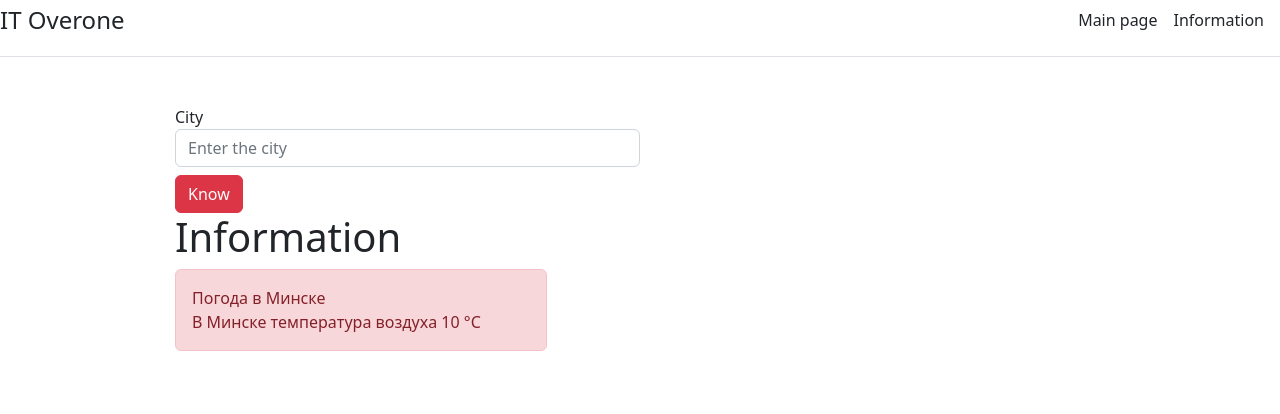
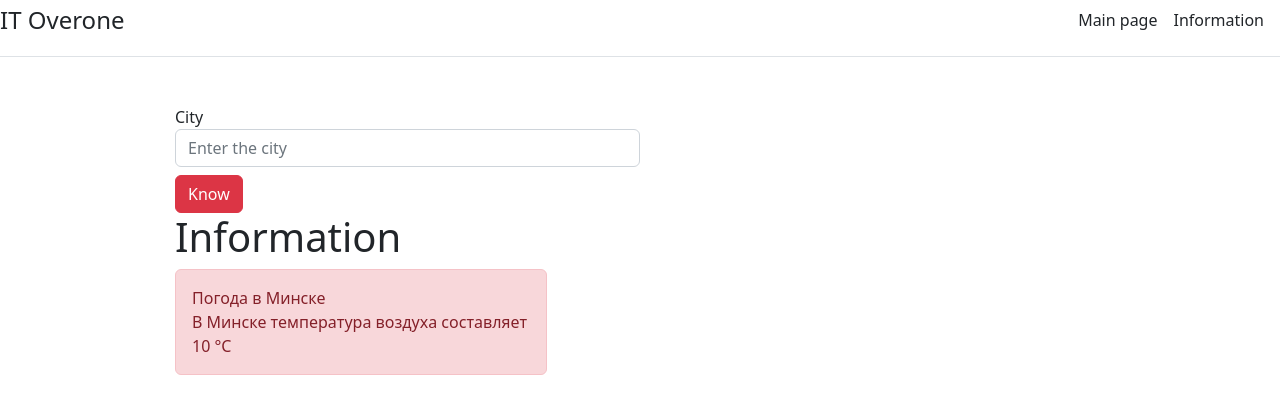
Before and after one commit to div1103/WeatherApp, a Django app: template weather/templates/weather/index.html in a window 1280 px wide. Shown: the top 414 px of the page. Run offline with Django 4.2, Linux system fonts and the light colour scheme; the template is opened without the code that fills it: most values are stand-ins (such as "Sample title", 1, 10 or a date in 2020).

Commit message:
weather in Minsk

```diff
--- a/weather/templates/weather/index.html
+++ b/weather/templates/weather/index.html
@@ -34,7 +34,7 @@
                 <h1>Information</h1>
                 <div class="alert alert-danger">
                     Погода в Минске</br>
-                    В Минске температура воздуха {{ temp }} °С
+                    В Минске температура воздуха составляет {{ temp }} °С
                 </div>
             </div>
 
--- a/weather/views.py
+++ b/weather/views.py
@@ -7,9 +7,7 @@ def index(request):
     url = "https://api.openweathermap.org/data/2.5/weather?q={}&units=metric&appid=" + app_id
     city = 'Minsk'
     res = requests.get(url.format(city))
-    # print(type(json.loads(res.text)))
     main = json.loads(res.text)['main']
-    print(type(main))
     temp = main['temp']
     return render(request, 'weather/index.html', {'res':res, 'main': main, 'temp':temp})
 
```
